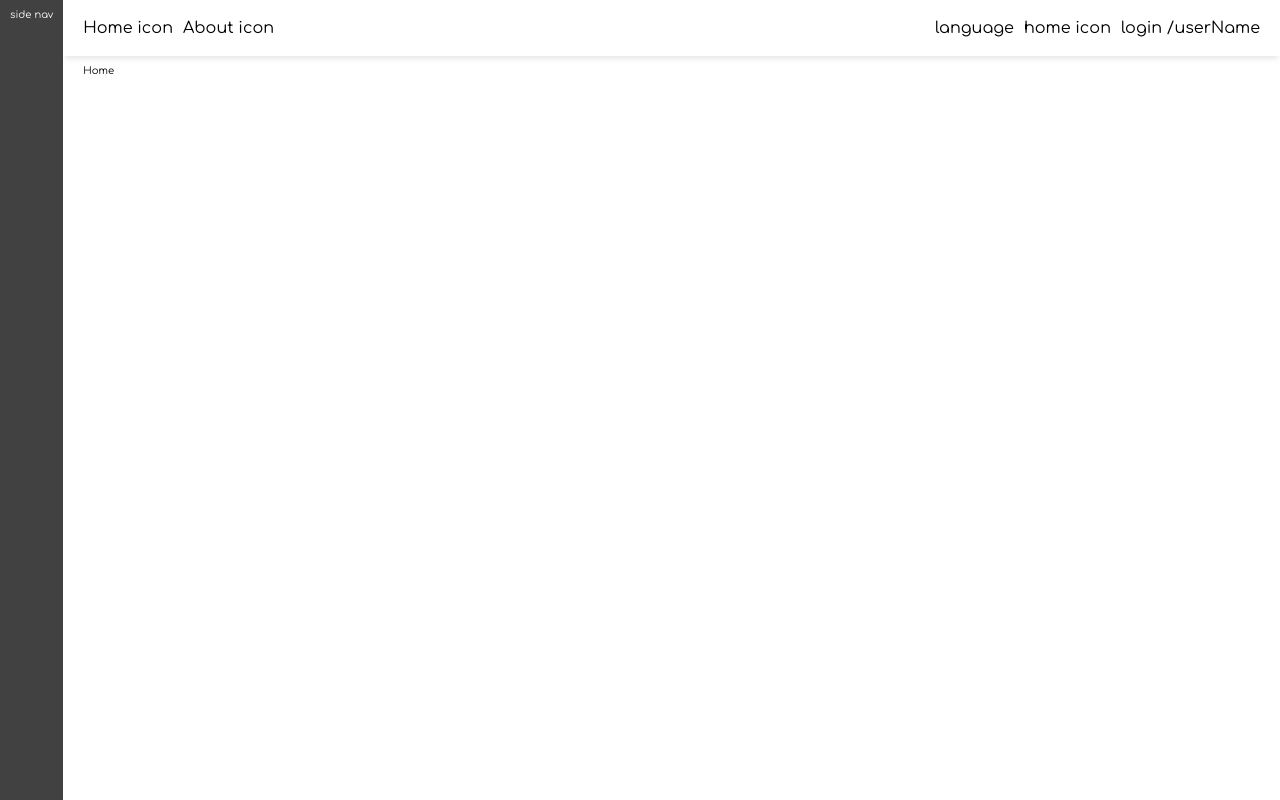
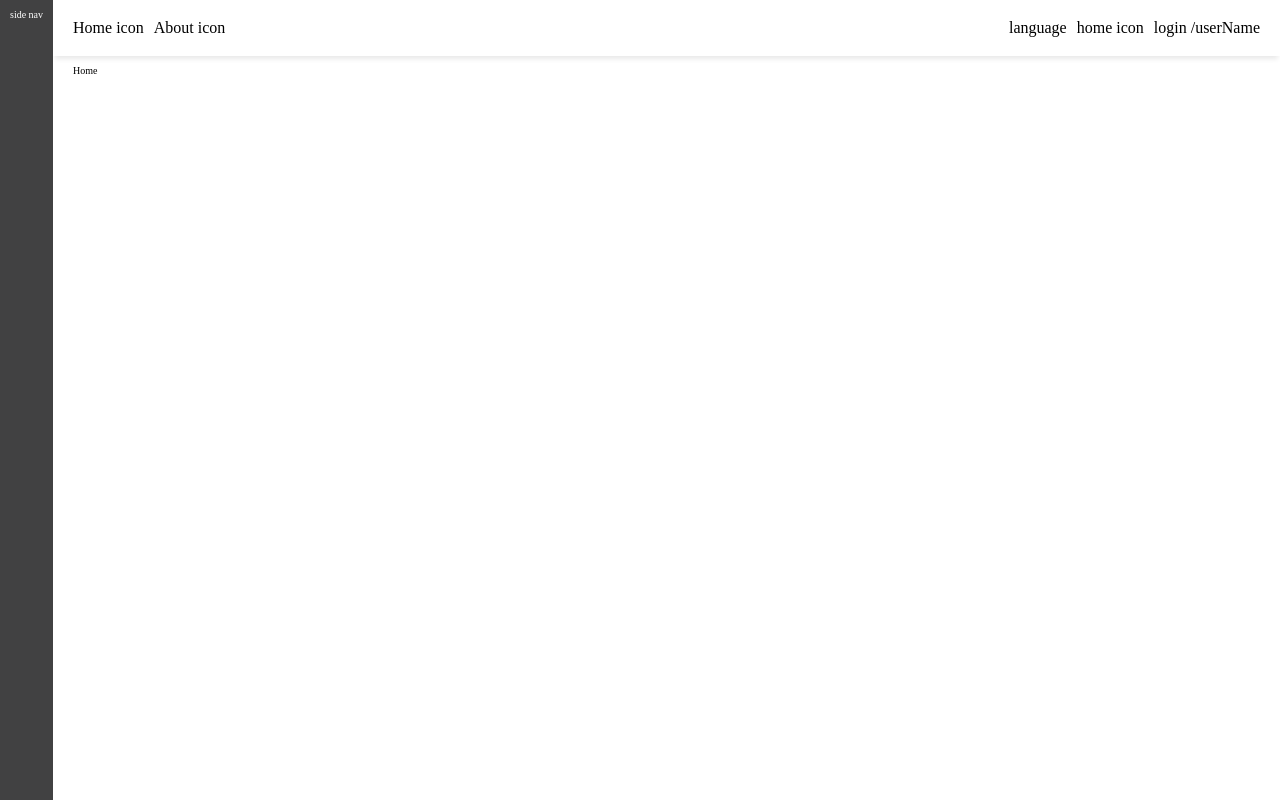
Before and after one commit to trucane/Portfolio, a React (Create React App) app: page / in a window 1280 px wide. Built offline with nearby package versions, Linux system fonts and the light colour scheme; a web font is replaced by a local one.

Commit message:
Henry: removed font imports

```diff
--- a/src/Navigation/MainHeader/main-header.css
+++ b/src/Navigation/MainHeader/main-header.css
@@ -6,7 +6,6 @@
     display: flex;
     justify-content: space-between;
     align-items: center;
-    /* font-size: 10px; */
 }
 
 .main-header-container .main-header-user-container{
--- a/src/assets/global/fonts.css
+++ b/src/assets/global/fonts.css
@@ -1,5 +1,5 @@
-@import url('https://fonts.googleapis.com/css?family=Josefin+Sans');
+/* @import url('https://fonts.googleapis.com/css?family=Josefin+Sans');
 @import url('https://fonts.googleapis.com/css?family=Bruno+Ace+SC');
 @import url('https://fonts.googleapis.com/css?family=Ysabeau');
 @import url('https://fonts.googleapis.com/css?family=Dancing+Script');
-@import url('https://fonts.googleapis.com/css?family=Comfortaa');
+@import url('https://fonts.googleapis.com/css?family=Comfortaa'); */
```
